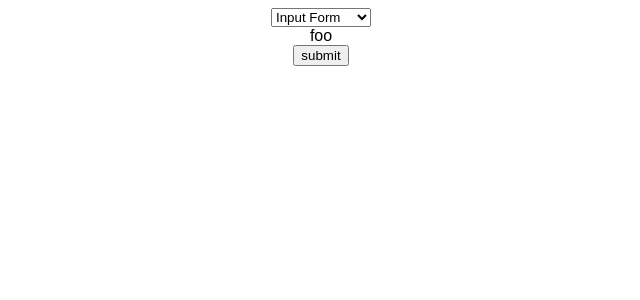
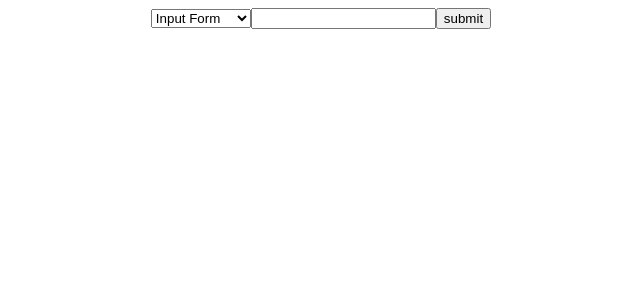
Before and after one commit to nametake/formik-dynamic-form-validation, a React (Create React App) app: page / in a window 1280 px wide. Shown: the top 300 px of the page, without its empty margins (319-959 px from the left). Built offline with nearby package versions, Linux system fonts and the light colour scheme.

Commit message:
Add Fields

```diff
--- a/src/index.tsx
+++ b/src/index.tsx
@@ -5,11 +5,15 @@ import { Formik, Form, Field } from 'formik';
 import './styles.css';
 
 interface FormValues {
-  selected: string;
+  selected: 'text' | 'color';
+  text: string;
+  color: 'red' | 'blue' | 'green';
 }
 
 const initialValues: FormValues = {
-  selected: 'input'
+  selected: 'text',
+  text: '',
+  color: 'red'
 };
 
 function App() {
@@ -24,11 +28,19 @@ function App() {
           return (
             <Form>
               <Field name="selected" component="select">
-                <option value="input">Input Form</option>
-                <option value="radio">Radio Button</option>
+                <option value="text">Input Form</option>
+                <option value="color">Radio Button</option>
               </Field>
-              {(values.selected === 'input' && <div>foo</div>) ||
-                (values.selected === 'radio' && <div>bar</div>)}
+              {(values.selected === 'text' && (
+                <Field name="text" component="input" />
+              )) ||
+                (values.selected === 'color' && (
+                  <Field name="color" component="select">
+                    <option value="red">red</option>
+                    <option value="blue">blue</option>
+                    <option value="green">green</option>
+                  </Field>
+                ))}
               <button type="submit">submit</button>
             </Form>
           );
```
